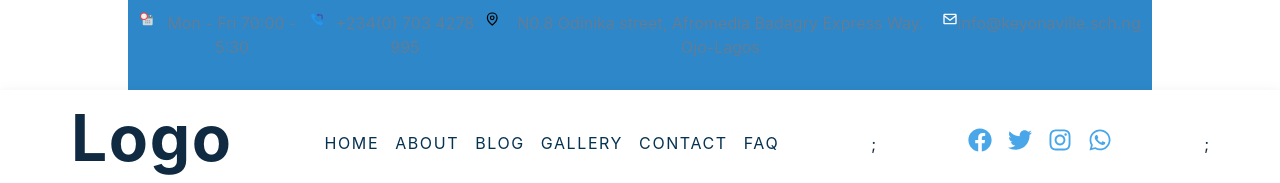
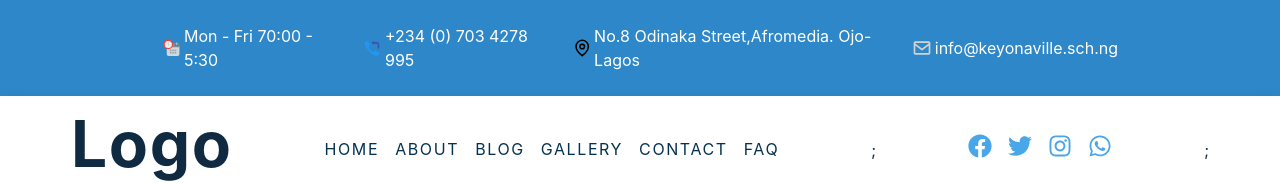
Before and after one commit to domchu/keyonaville, a Next.js app: page / in a window 1280 px wide. Shown: the top 183 px of the page. Built offline with nearby package versions, Linux system fonts and the light colour scheme.

Commit message:
chores:styles the topnav desktop

```diff
--- a/Components/Topmenu/Topmenu.js
+++ b/Components/Topmenu/Topmenu.js
@@ -9,26 +9,32 @@ const Topmenu = () => {
     <>
       <Box className="topnav-container">
         <Flex className="topnav-items">
-          <Flex>
-            <Flex>
-              <FcOvertime />
-              <p>Mon - Fri 70:00 - 5:30</p>
+          <Flex className="topnav-wrapper">
+            <Flex className="text-wrapper">
+              <FcOvertime fontSize={20} color="#d3d3d3" marginRight="1rem" />
+              <Box className="text-content">
+                <p> Mon - Fri 70:00 - 5:30</p>
+              </Box>
             </Flex>
-            <Flex>
-              <FcCallback />
-              <p>+234(0) 703 4278 995</p>
+            <Flex className="text-wrapper">
+              <FcCallback fontSize={20} color="#d3d3d3" />
+              <Box className="text-content">
+                <p> +234 (0) 703 4278 995</p>
+              </Box>
             </Flex>
           </Flex>
-          <Flex>
-            <Flex>
-              <GrLocation />
-              <p>
-                N0.8 Odinika street, Afromedia Badagry Express Way. Ojo-Lagos
-              </p>
+          <Flex className="topnav-wrapper">
+            <Flex className="text-wrapper">
+              <GrLocation fontSize={20} color="#d3d3d3" />
+              <Box className="text-content">
+                <p> No.8 Odinaka Street,Afromedia. Ojo-Lagos</p>
+              </Box>
             </Flex>
-            <Flex>
-              <BiEnvelope />
-              <p>info@keyonaville.sch.ng</p>
+            <Flex className="text-wrapper">
+              <BiEnvelope fontSize={20} color="#d3d3d3" />
+              <Box className="text-content">
+                <p> info@keyonaville.sch.ng</p>
+              </Box>
             </Flex>
           </Flex>
         </Flex>
--- a/styles/globals.css
+++ b/styles/globals.css
@@ -1418,11 +1418,30 @@ article.nextSlide {
 
 .topnav-container {
   background-color: var(--clr-primary-4);
+}
+
+.text-wrapper p {
+  display: contents;
+}
+
+.text-content {
+  margin-left: 3px;
+}
+
+.text-content p {
   color: var(--clr-white);
-  padding: 0.7rem;
+}
+
+.topnav-items {
+  margin: 0 auto;
   display: flex;
+  justify-content: space-between;
+  padding: 1.5rem;
+  width: 80%;
+}
+
+.text-wrapper {
+  margin: 0px 10px;
   justify-content: center;
-  text-align: center;
-  width: 80%;
-  margin: auto;
+  align-items: center;
 }/*# sourceMappingURL=globals.css.map */
--- a/styles/globals.scss
+++ b/styles/globals.scss
@@ -1345,23 +1345,36 @@ letter-spacing: 1px;
   background-color: var(--clr-primary-4);
  }
  .active{
-font-weight: bold;
-cursor: pointer;
-background-color: var(--clr-primary-4);
-color: var(--clr-white);
+  font-weight: bold;
+  cursor: pointer;
+  background-color: var(--clr-primary-4);
+  color: var(--clr-white);
  }
 
 
  //topmenu css
  .topnav-container{
   background-color: var(--clr-primary-4);
+ }
+ .text-wrapper p{
+   display: contents;
+  }
+  .text-content{
+    margin-left: 3px;
+  }
+  .text-content p{
   color: var(--clr-white);
-  padding:0.7rem;
-  display:flex;
-  justify-content:center;
- text-align:center;
- width:80%;
- margin:auto;
+  }
+
+ .topnav-items{
+   margin: 0 auto;
+  display: flex;
+  justify-content: space-between;
+  padding: 1.5rem;
+  width:80%;
+  }
+ .text-wrapper{
+  margin: 0px 10px;
+  justify-content: center;
+  align-items: center;
  }
-//  .topnav-items{
-//  }
```
Also changed, not shown: 1 other file (tests, documents, lock files or other folders).
